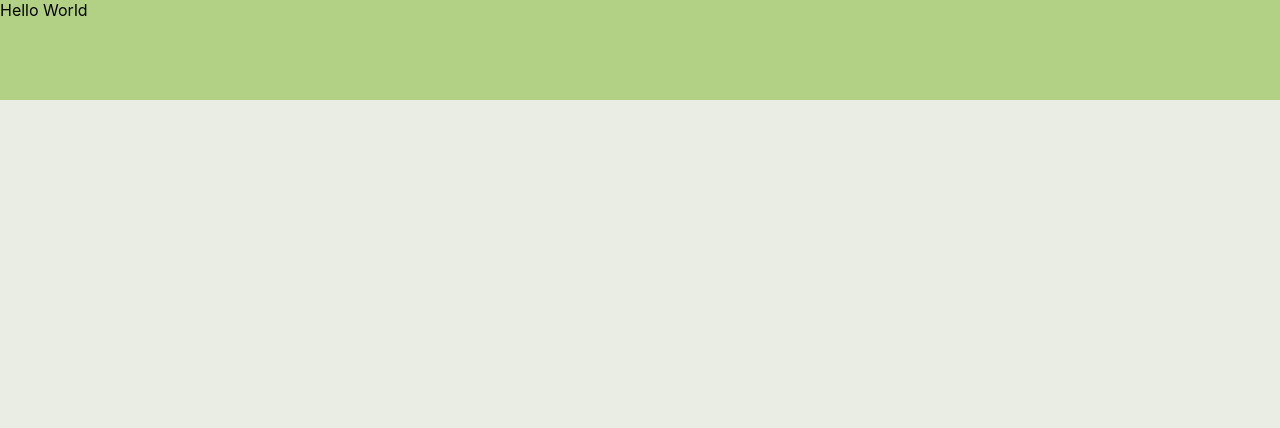
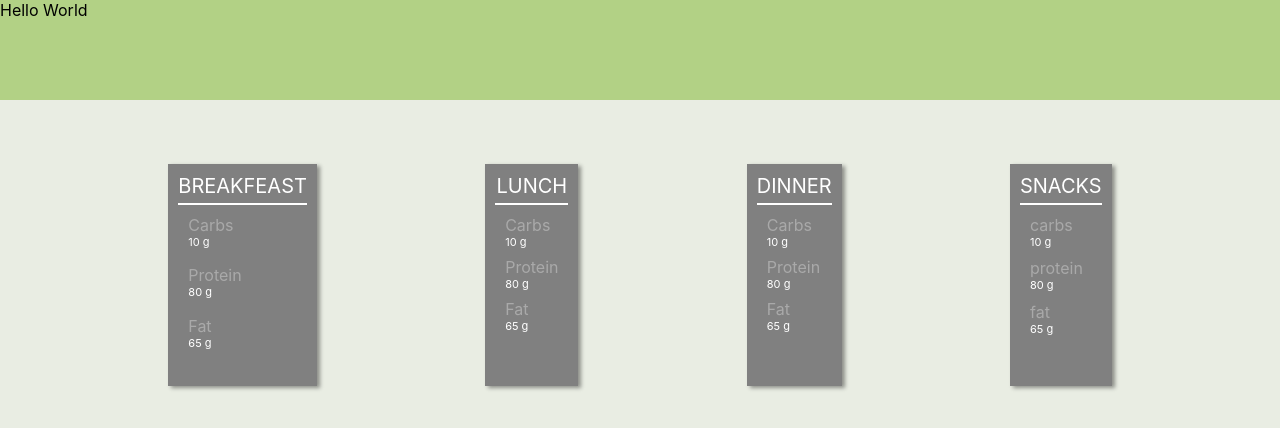
Before and after one commit to Damor17/hackRice23, a React (Create React App) app in the folder frontend/: page / in a window 1280 px wide. Shown: the top 428 px of the page. Built offline with nearby package versions, Linux system fonts and the light colour scheme.

Commit message:
Body Stuff

```diff
--- a/frontend/src/App.js
+++ b/frontend/src/App.js
@@ -1,9 +1,55 @@
 import Header from "./Header";
+import Body from "./body/body";
+import { useState } from "react";
+
+
 
 function App() {
+  const initialData = {
+    BREAKFEAST: {
+      food: ['eggs', 'doubleoats'],
+      nFacts : {
+        Carbs : '10',
+        Protein: '80',
+        Fat: '65',
+      }
+
+    },
+
+    LUNCH: {
+      food: ['eggs', 'doubleoats'],
+      nFacts : {
+        Carbs : '10',
+        Protein: '80',
+        Fat: '65',
+      }
+
+    },
+    DINNER: {
+      food: ['eggs', 'doubleoats'],
+      nFacts : {
+        Carbs : '10',
+        Protein: '80',
+        Fat: '65',
+      }
+
+    },
+    SNACKS: {
+      food: ['eggs', 'doubleoats'],
+      nFacts : {
+        carbs : '10',
+        protein: '80',
+        fat: '65',
+      }
+
+    },
+  }
+
+  const [data, setData] = useState(initialData)
   return (
     <div className="App">
       <Header />
+      <Body data={data} setData= {setData} />
     </div>
   );
 }
--- /dev/null
+++ b/frontend/src/body/body.js
@@ -0,0 +1,15 @@
+import CategoryCard from "./categoryCard";
+
+const Body = ({data, setData}) => {
+
+  let categories = ['BREAKFEAST', 'LUNCH', 'DINNER', 'SNACKS']
+    return (
+      <div className="divbody">
+        {categories.map((item, index) => (
+          <CategoryCard key={index} item={item} data={data} setData={setData} />
+          ))}
+      </div>
+    );
+  }
+
+  export default Body;
--- /dev/null
+++ b/frontend/src/body/categoryCard.js
@@ -0,0 +1,28 @@
+import ItemInCard from "./itemInCard"
+
+const CategoryCard = ({item, data, setData}) => {
+
+    console.log(data, item)
+    const foodData = data[item].food
+    const nutriData = Object.entries(data[item].nFacts)
+    console.log(nutriData[0][0])
+
+
+    return (
+        <div className="catCard">
+            <div className="catHeader">
+                <p className="catHeaderText">{item}</p>
+            </div>
+             <div className='catBody'>
+                {nutriData.map((item, index) => (
+
+                    <ItemInCard key={index} type={item[0]} amount={item[1]} />
+                    ))}
+
+
+             </div>
+        </div>
+    );
+  }
+
+  export default CategoryCard;
--- /dev/null
+++ b/frontend/src/body/itemInCard.js
@@ -0,0 +1,23 @@
+
+
+const  ItemInCard= ({type, amount}) => {
+    return (
+      <div className="catItem">
+        <div>
+
+        </div>
+        <div>
+            <p className="catItemTypeText">
+                {type}
+            </p>
+            <p className="catItemAmountText">
+                {amount} g
+            </p>
+
+        </div>
+
+      </div>
+    );
+  }
+
+  export default ItemInCard;
--- a/frontend/src/index.css
+++ b/frontend/src/index.css
@@ -24,3 +24,56 @@ header {
   height: 100px;
   /* idfk */
 }
+
+.divbody {
+  color:blue;
+  display: flex;
+  flex-direction: row;
+  justify-content: space-evenly;
+
+}
+
+.catCard {
+  margin-top: 5%;
+  padding: 10px;
+  background-color: gray;
+  box-shadow: 3px 2px 4px rgba(0, 0, 0, 0.4);
+}
+
+.catHeader {
+  font-size: 20;
+  display: flex;
+  padding:5;
+  border-bottom: 2px solid white;
+  justify-content: space-around;
+}
+
+.catHeaderText {
+  color:white;
+  margin-bottom: 5px;
+  font-size: 20px;
+
+}
+
+.catBody {
+  padding: 10px;
+
+}
+
+.catItem {
+  display: flex;
+  flex-direction: row;
+  margin-bottom: 15%;
+}
+
+.catItemTypeText {
+  color: darkgray;
+  font-size: 16px;
+
+}
+
+.catItemAmountText {
+  color: white;
+  font-size: 11px;
+
+}
```
